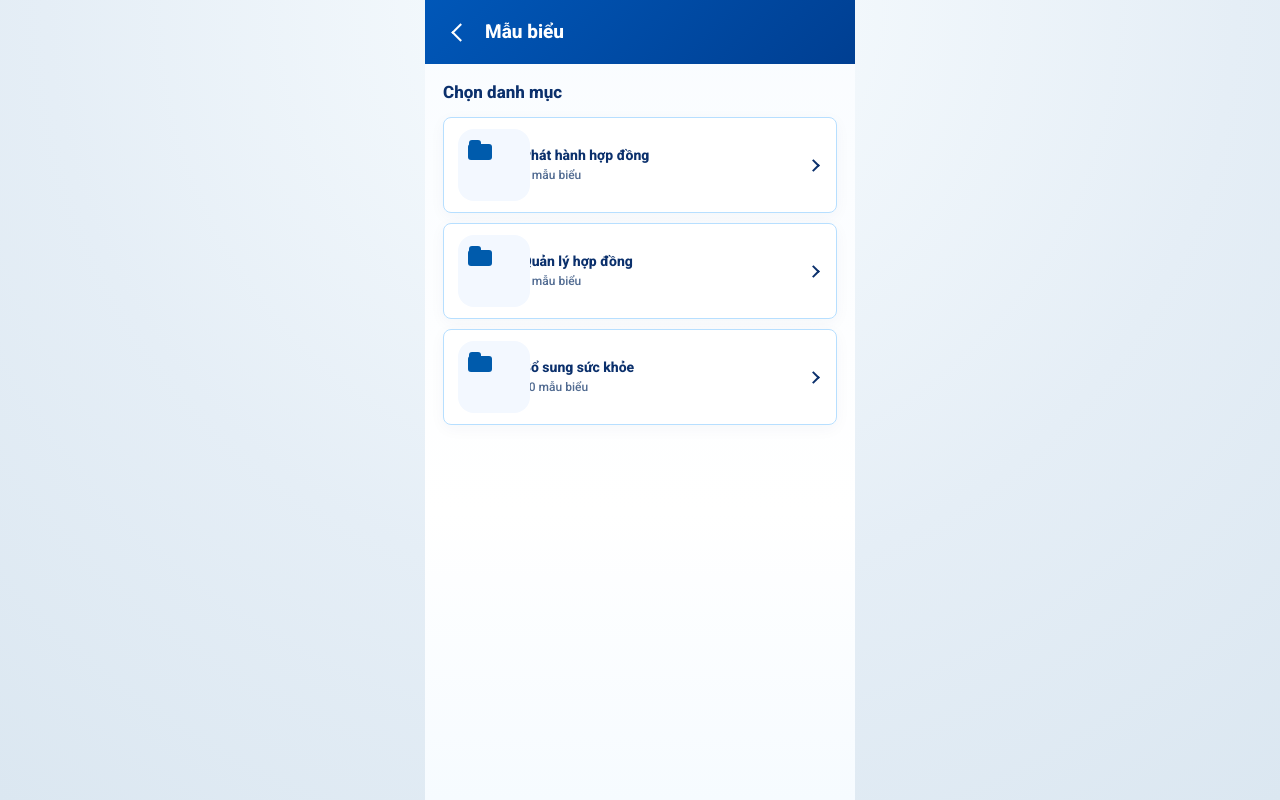
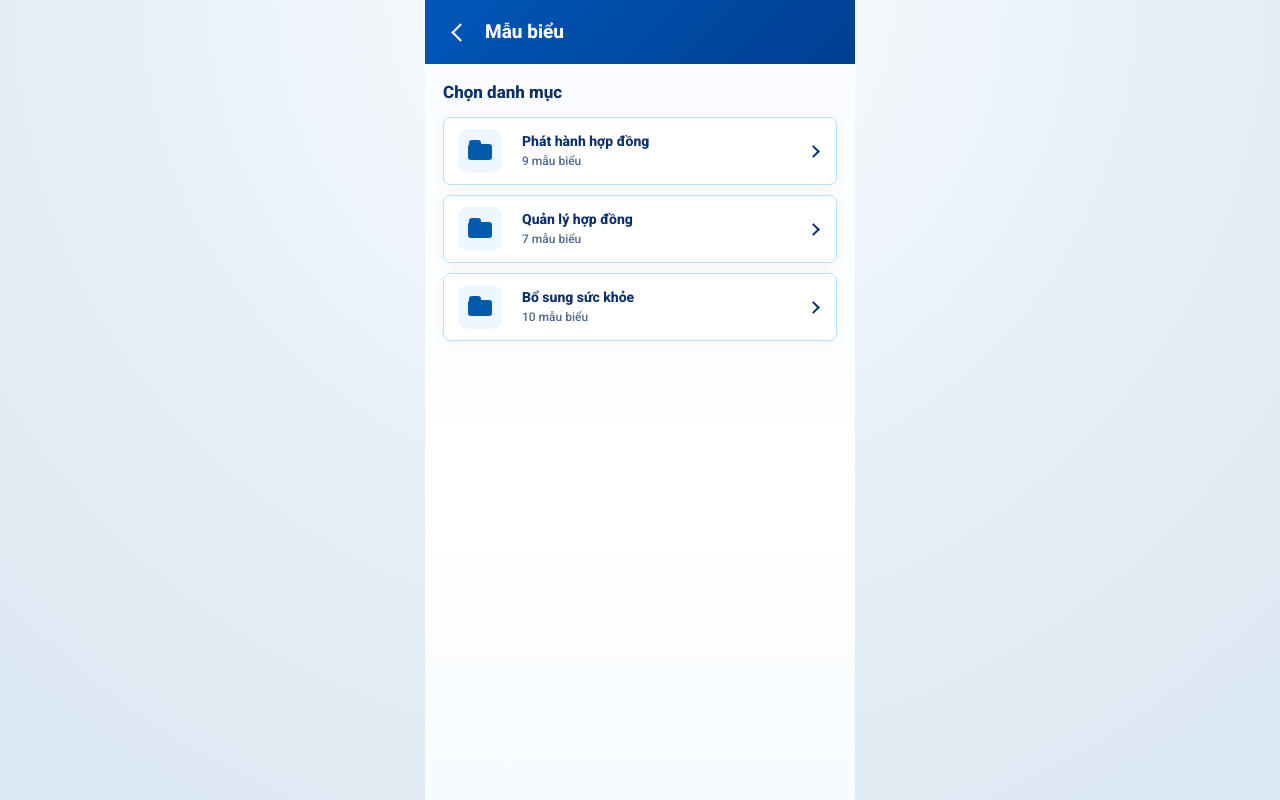
Before and after one commit to juvoldemo/ghep-anh-cccd, a Next.js app: page /forms in a window 1280 px wide. Built offline with nearby package versions, Linux system fonts and the light colour scheme.

Commit message:
noi dung sua

```diff
--- a/app/globals.css
+++ b/app/globals.css
@@ -379,7 +379,7 @@ a {
   background: #eef6ff;
 }
 
-.featureIcon {
+.featureCard .featureIcon {
   width: 72px;
   min-width: 72px;
   height: 72px;
@@ -387,7 +387,7 @@ a {
   background: #f3f8ff;
 }
 
-.featureIcon img {
+.featureCard .featureIcon img {
   width: 56px;
   height: 56px;
   display: block;
```
